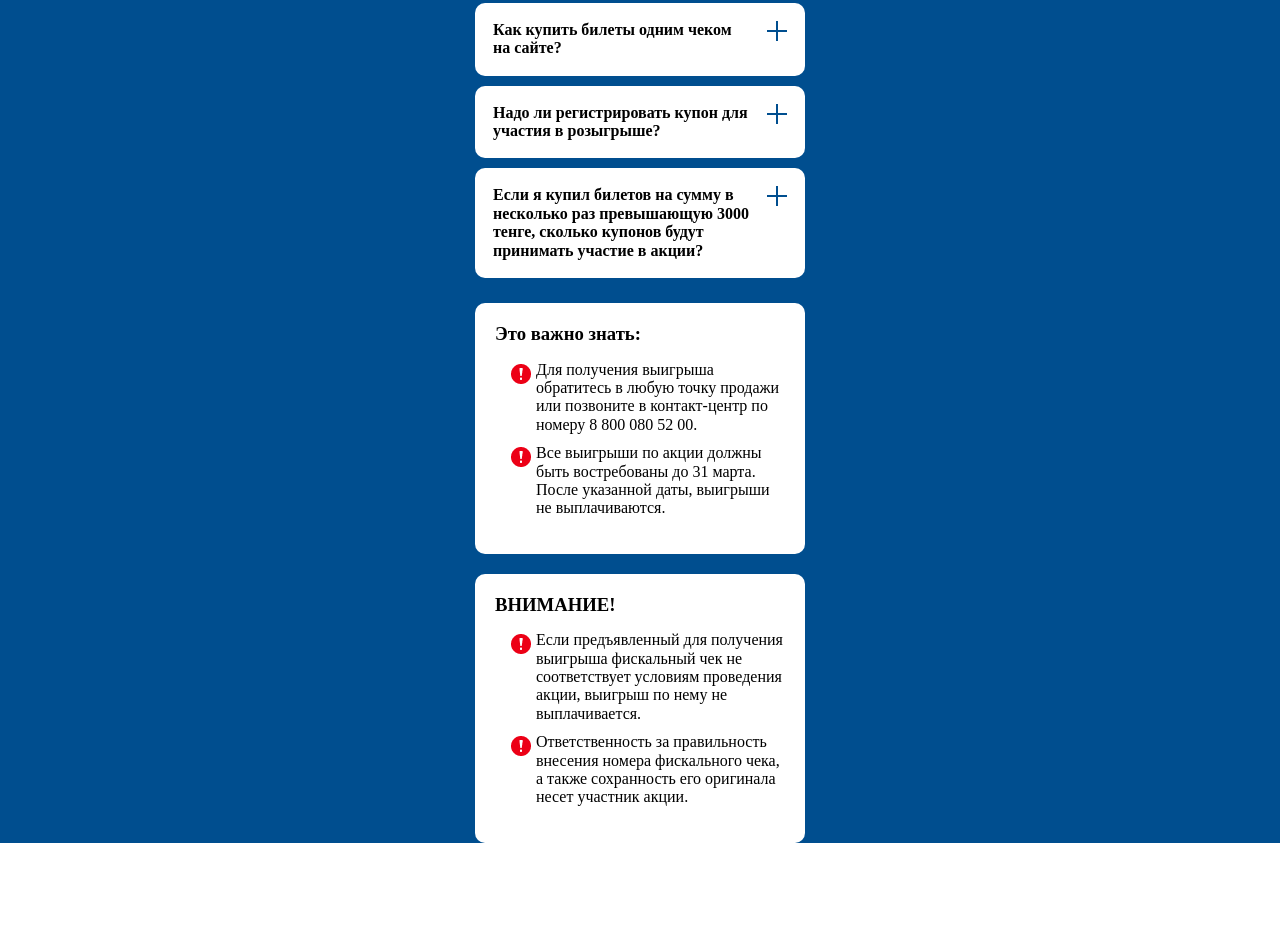
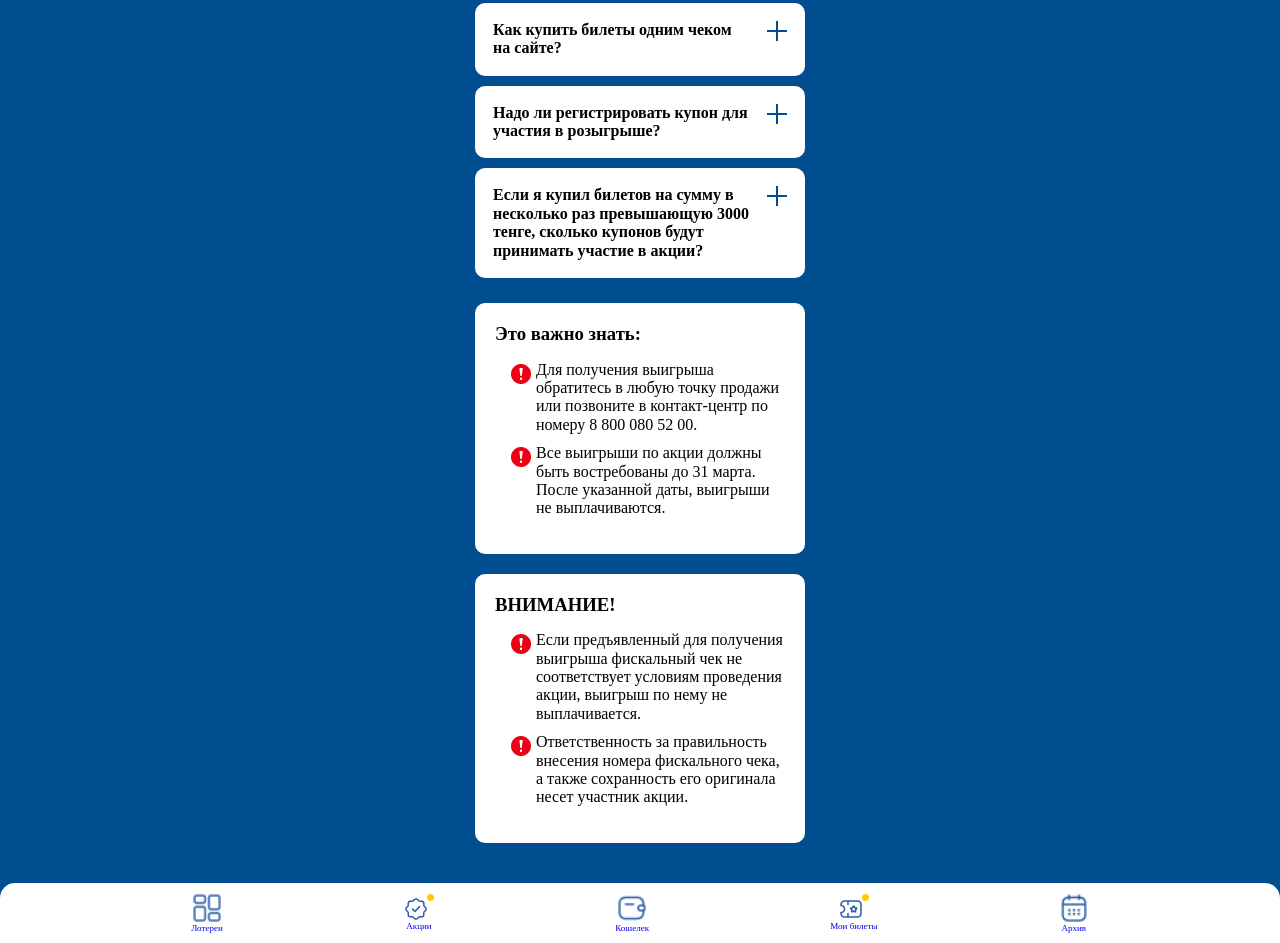
Before and after one commit to Dimash95/satty-shuldyz, a plain HTML site: page index.html in a window 1280 px wide. Shown: the part 2735-3678 px from the top of the page. Before the commit the page ends 3578 px from the top, so only its background shows below. Drawn offline with Linux system fonts and the light colour scheme.

Commit message:
add footer section

```diff
--- a/css/footer.css
+++ b/css/footer.css
@@ -1,9 +1,24 @@
-footer {
+.footer {
+  display: flex;
+  justify-content: space-evenly;
+  margin-top: -15px;
   padding: 10px;
-  border-radius: 10px;
+  border-top-left-radius: 15px;
+  border-top-right-radius: 15px;
   background-color: white;
 }
 
-.footer__content {
+.footer a {
   display: flex;
+  flex-direction: column;
+  justify-content: center;
+  vertical-align: middle;
+  font-size: 9px;
+  text-align: center;
+  text-decoration: none;
 }
+
+.footer a img {
+  margin: 0 auto;
+  width: 30px;
+}
--- a/css/questions.css
+++ b/css/questions.css
@@ -1,5 +1,6 @@
 .questions {
   padding-top: 40px;
+  padding-bottom: 55px;
   background-color: #004e8f;
 }
 
--- a/index.html
+++ b/index.html
@@ -290,6 +290,32 @@
         </div>
       </div>
     </section>
+
+    <footer class="footer">
+      <a href="#">
+        <img src="./assets/img/footer/icon-lottery.png" alt="icon-lottery" />
+        Лотереи
+      </a>
+      <a href="#">
+        <img
+          src="./assets/img/footer/icon-promotion.png"
+          alt="icon-promotion"
+        />
+        Акции
+      </a>
+      <a href="#">
+        <img src="./assets/img/footer/icon-wallet.png" alt="icon-wallet" />
+        Кошелек
+      </a>
+      <a href="#">
+        <img src="./assets/img/footer/icon-ticket.png" alt="icon-ticket" />
+        Мои билеты
+      </a>
+      <a href="#">
+        <img src="./assets/img/footer/icon-calendar.png" alt="icon-calendar" />
+        Архив
+      </a>
+    </footer>
     <script src="./script.js"></script>
   </body>
 </html>
```
